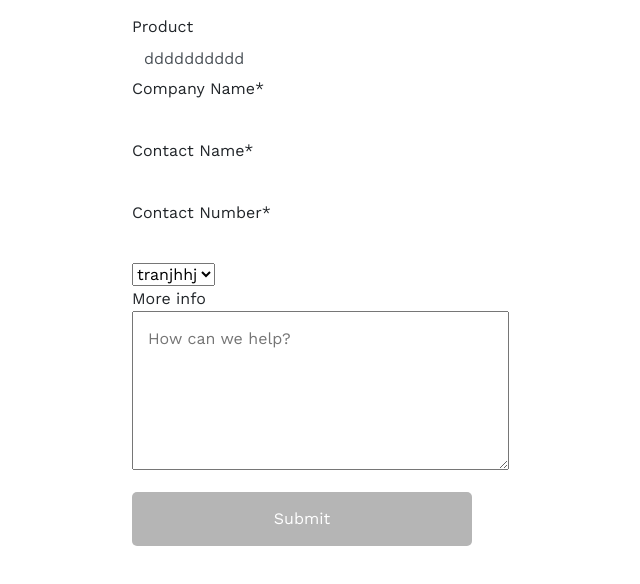
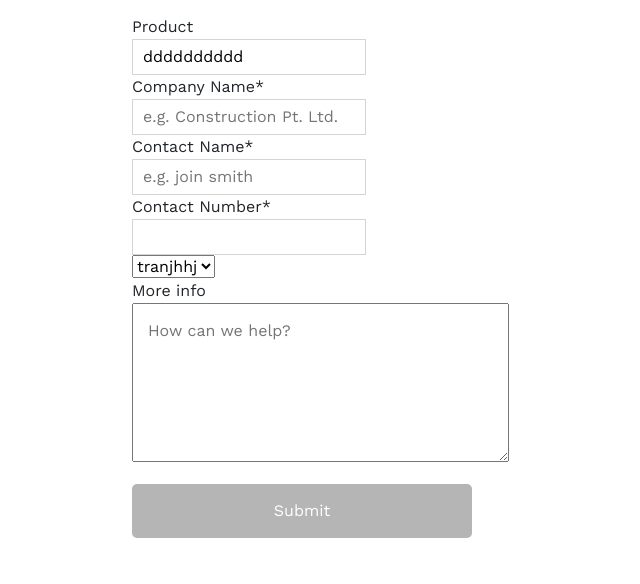
Before and after one commit to suongle1234597/InternshipProject, a React (Create React App) app: page /request in a window 1280 px wide. Shown: the top 584 px of the page, without its empty margins (338-978 px from the left). Built offline with nearby package versions, Linux system fonts and the light colour scheme.

Commit message:
edit input

```diff
--- a/src/components/TextFieldGroup/TextFieldGroup.jsx
+++ b/src/components/TextFieldGroup/TextFieldGroup.jsx
@@ -1,26 +1,22 @@
 import React from 'react'
 import classnames from 'classnames'
 import PropTypes from 'prop-types'
+import './TextFieldGroup.scss'
 
 const TextFieldGroup = ({
     type,
     info,
     value,
     onChange,
-    error
+    error,
+    placeholder
 }) => {
     return (
-        <div>
+        <div className="textFieldGroup">
             {info ? <p>{info}</p> : ""}
-            <div className="input-group">
-                <input className="form-control" type="text" value={value} onChange={onChange} />
+            <div>
+                <input type="text" value={value} onChange={onChange} placeholder={placeholder} />
             </div>
-            {/* <div class="input-group mb-3">
-                <div class="input-group-prepend">
-                    <span class="input-group-text" id="basic-addon1">@</span>
-                </div>
-                <input type="text" class="form-control" placeholder="Username" aria-label="Username" aria-describedby="basic-addon1">
-</div> */}
 
         </div>
     )
@@ -31,7 +27,8 @@ TextFieldGroup.propTypes = {
     info: PropTypes.string,
     value: PropTypes.string.isRequired,
     onChange: PropTypes.func.isRequired,
-    error: PropTypes.string
+    error: PropTypes.string,
+    placeholder: PropTypes.string
 }
 
 export default TextFieldGroup
--- a/src/components/TextFieldGroup/TextFieldGroup.scss
+++ b/src/components/TextFieldGroup/TextFieldGroup.scss
@@ -0,0 +1,7 @@
+.textFieldGroup{
+    input{
+        border: 1px solid #D5D5D5;
+        padding: 5px 10px;
+        // width: 150px;
+    }
+}
```
